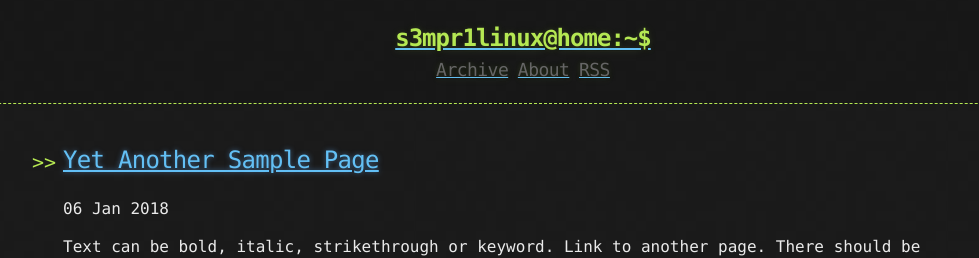
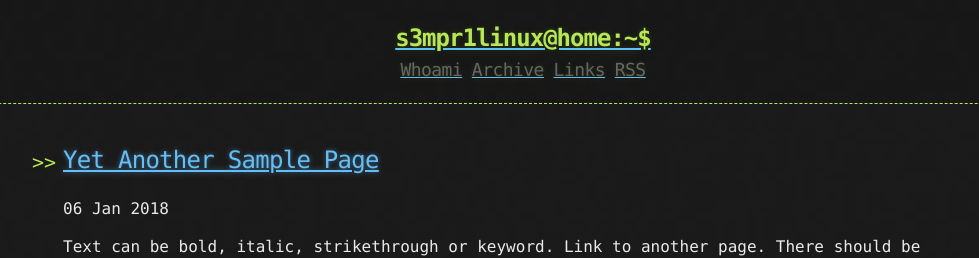
Before and after one commit to s3mPr1linux/s3mPr1linux.github.io, a Jekyll site: the page built from index.html, in a window 1280 px wide. Shown: the top 258 px of the page, without its empty margins (117-1096 px from the left). Built offline with Jekyll 4.4.1, drawn with Linux system fonts in a browser that asks for light colours; the list of posts is cut into pages by our own code.

```diff
--- a/_config.yml
+++ b/_config.yml
@@ -29,4 +29,4 @@ plugins:
 
 # Custom variables
 owner : "s3mPr1linux"
-year : "2025"
+year : "2024"
--- a/_includes/links.html
+++ b/_includes/links.html
@@ -1,3 +1,4 @@
+<a href="{{ "/about" | prepend: site.baseurl | replace: '//', '/' }}"><h2 class="header-link">Whoami</h2></a>
 <a href="{{ "/archive" | prepend: site.baseurl | replace: '//', '/' }}"><h2 class="header-link">Archive</h2></a>
-<a href="{{ "/about" | prepend: site.baseurl | replace: '//', '/' }}"><h2 class="header-link">About</h2></a>
+<a href="{{ "/links" | prepend: site.baseurl | replace: '//', '/' }}"><h2 class="header-link">Links</h2></a>
 <a href="{{ "/atom.xml" | prepend: site.baseurl | replace: '//', '/' }}"><h2 class="header-link">RSS</h2></a>
```
Also changed, not shown: links.md (added, +4 -0 lines).
